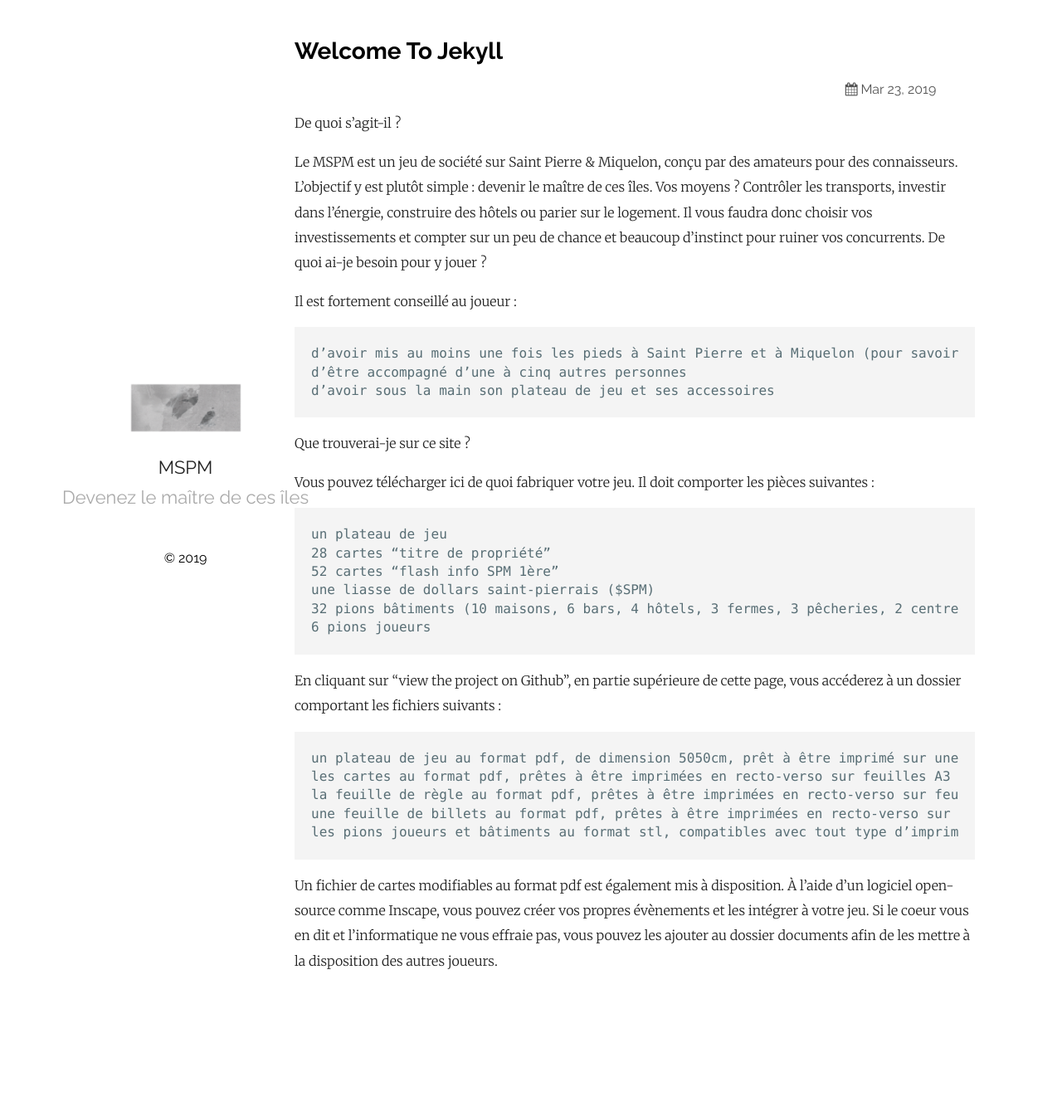
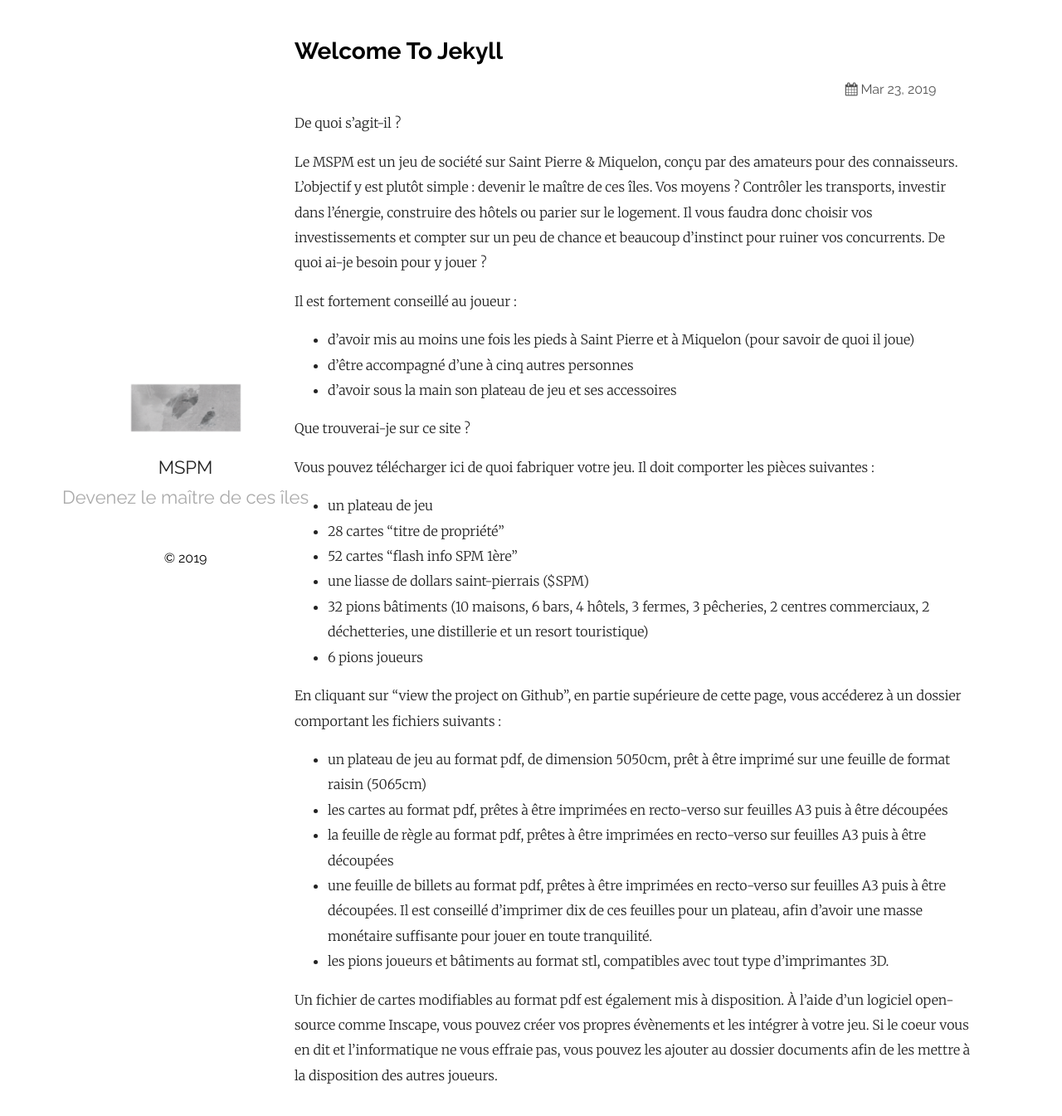
Before and after one commit to MSPM975/Test_II, a Jekyll site: the page built from _posts/2019-03-23-welcome-to-jekyll.markdown, in a window 1280 px wide and 1356 px high. Shown: the top 1345 px of the window at 83% size. Built offline with Jekyll 4.4.1, drawn with Linux system fonts in a browser that asks for light colours; our own code applies the rules of GitHub Pages for plain Markdown files.

```diff
--- a/_posts/2019-03-23-welcome-to-jekyll.markdown
+++ b/_posts/2019-03-23-welcome-to-jekyll.markdown
@@ -4,28 +4,27 @@ Le MSPM est un jeu de société sur Saint Pierre & Miquelon, conçu par des amat
 De quoi ai-je besoin pour y jouer ?
 
 Il est fortement conseillé au joueur :
-
-    d’avoir mis au moins une fois les pieds à Saint Pierre et à Miquelon (pour savoir de quoi il joue)
-    d’être accompagné d’une à cinq autres personnes
-    d’avoir sous la main son plateau de jeu et ses accessoires
+- d’avoir mis au moins une fois les pieds à Saint Pierre et à Miquelon (pour savoir de quoi il joue)
+- d’être accompagné d’une à cinq autres personnes
+- d’avoir sous la main son plateau de jeu et ses accessoires
 
 Que trouverai-je sur ce site ?
 
 Vous pouvez télécharger ici de quoi fabriquer votre jeu. Il doit comporter les pièces suivantes :
 
-    un plateau de jeu
-    28 cartes “titre de propriété”
-    52 cartes “flash info SPM 1ère”
-    une liasse de dollars saint-pierrais ($SPM)
-    32 pions bâtiments (10 maisons, 6 bars, 4 hôtels, 3 fermes, 3 pêcheries, 2 centres commerciaux, 2 déchetteries, une distillerie et un resort touristique)
-    6 pions joueurs
+- un plateau de jeu
+- 28 cartes “titre de propriété”
+- 52 cartes “flash info SPM 1ère”
+- une liasse de dollars saint-pierrais ($SPM)
+- 32 pions bâtiments (10 maisons, 6 bars, 4 hôtels, 3 fermes, 3 pêcheries, 2 centres commerciaux, 2 déchetteries, une distillerie et un resort touristique)
+- 6 pions joueurs
 
 En cliquant sur “view the project on Github”, en partie supérieure de cette page, vous accéderez à un dossier comportant les fichiers suivants :
 
-    un plateau de jeu au format pdf, de dimension 5050cm, prêt à être imprimé sur une feuille de format raisin (5065cm)
-    les cartes au format pdf, prêtes à être imprimées en recto-verso sur feuilles A3 puis à être découpées
-    la feuille de règle au format pdf, prêtes à être imprimées en recto-verso sur feuilles A3 puis à être découpées
-    une feuille de billets au format pdf, prêtes à être imprimées en recto-verso sur feuilles A3 puis à être découpées. Il est conseillé d’imprimer dix de ces feuilles pour un plateau, afin d’avoir une masse monétaire suffisante pour jouer en toute tranquilité.
-    les pions joueurs et bâtiments au format stl, compatibles avec tout type d’imprimantes 3D.
+- un plateau de jeu au format pdf, de dimension 5050cm, prêt à être imprimé sur une feuille de format raisin (5065cm)
+- les cartes au format pdf, prêtes à être imprimées en recto-verso sur feuilles A3 puis à être découpées
+- la feuille de règle au format pdf, prêtes à être imprimées en recto-verso sur feuilles A3 puis à être découpées
+- une feuille de billets au format pdf, prêtes à être imprimées en recto-verso sur feuilles A3 puis à être découpées. Il est conseillé d’imprimer dix de ces feuilles pour un plateau, afin d’avoir une masse monétaire suffisante pour jouer en toute tranquilité.
+- les pions joueurs et bâtiments au format stl, compatibles avec tout type d’imprimantes 3D.
 
 Un fichier de cartes modifiables au format pdf est également mis à disposition. À l’aide d’un logiciel open-source comme Inscape, vous pouvez créer vos propres évènements et les intégrer à votre jeu. Si le coeur vous en dit et l’informatique ne vous effraie pas, vous pouvez les ajouter au dossier documents afin de les mettre à la disposition des autres joueurs.
```
